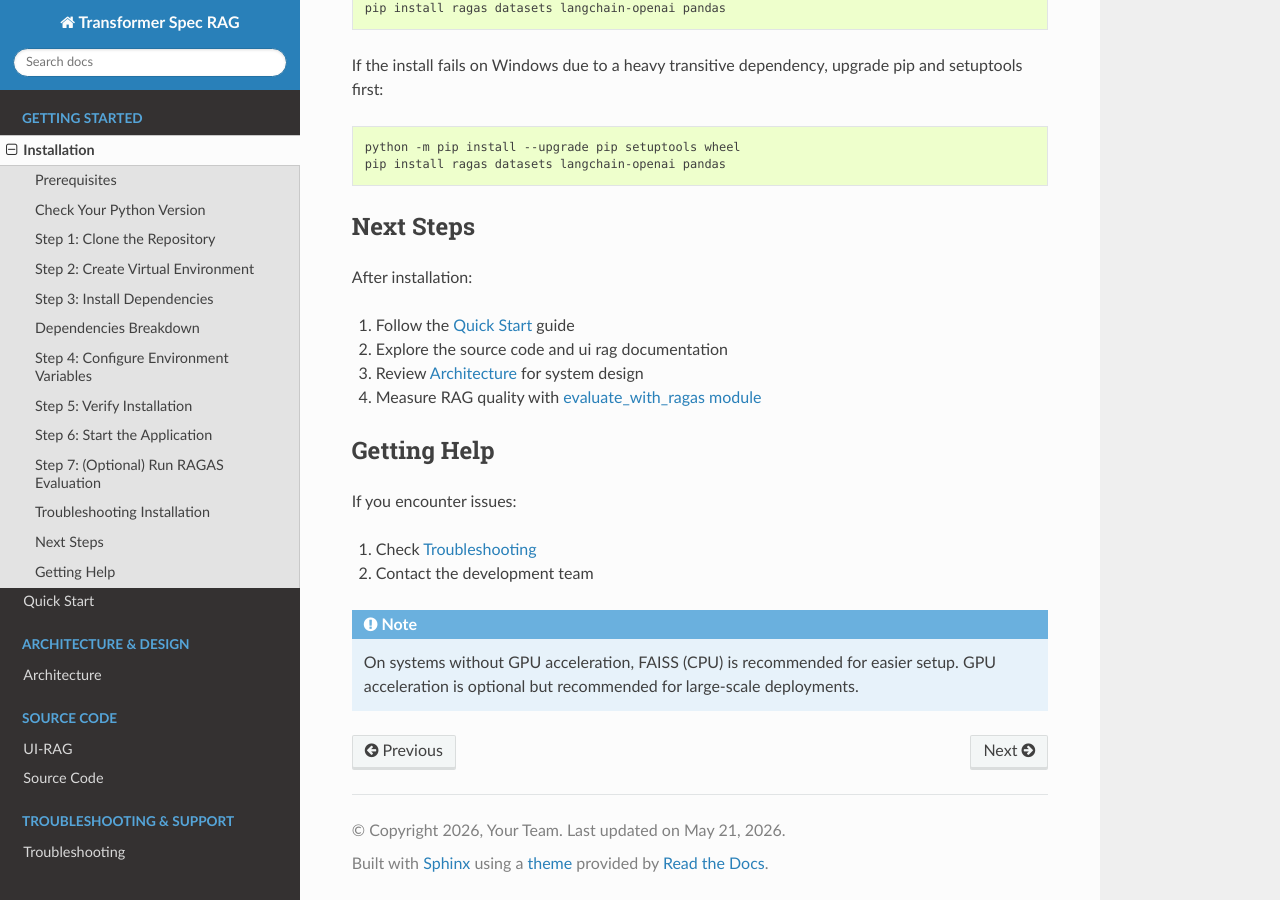
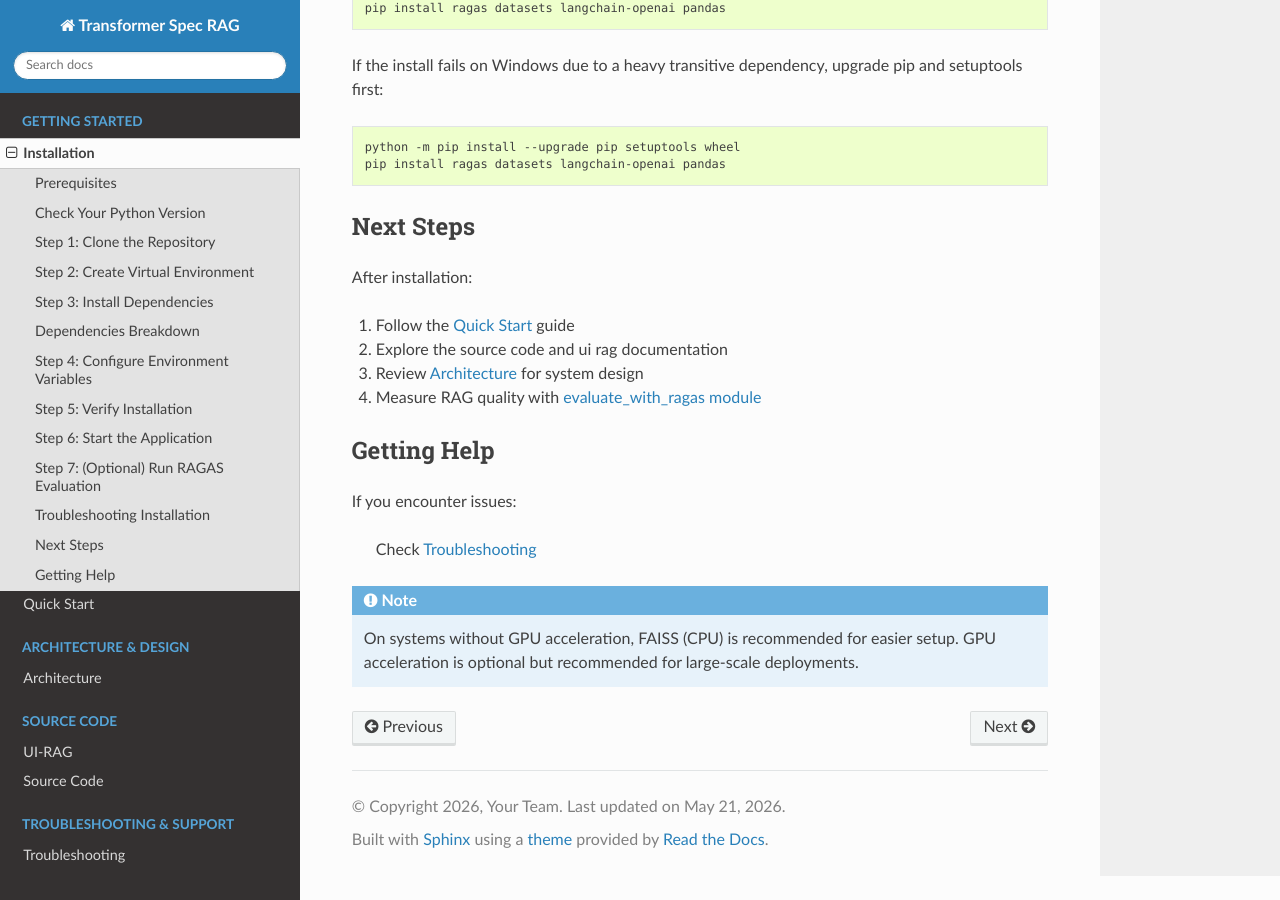
Before and after one commit to chaitra-bhandari/TransformerRag, a Sphinx documentation site: the page built from UI-RAG/docs/installation.rst, in a window 1280 px wide and 900 px high, scrolled down 5772 px. Built offline with Sphinx 7.4.7 and the Read the Docs theme 3.1.0, drawn with Linux system fonts in a browser that asks for light colours; pages that are not in the unit, such as notebooks, are missing from menus.

Commit message:
Update installation.rst

```diff
--- a/UI-RAG/docs/installation.rst
+++ b/UI-RAG/docs/installation.rst
@@ -322,8 +322,8 @@ Getting Help
 
 If you encounter issues:
 
-1. Check :doc:`troubleshooting`
-2. Contact the development team
+  Check :doc:`troubleshooting`
+
 
 .. note::
 
```
